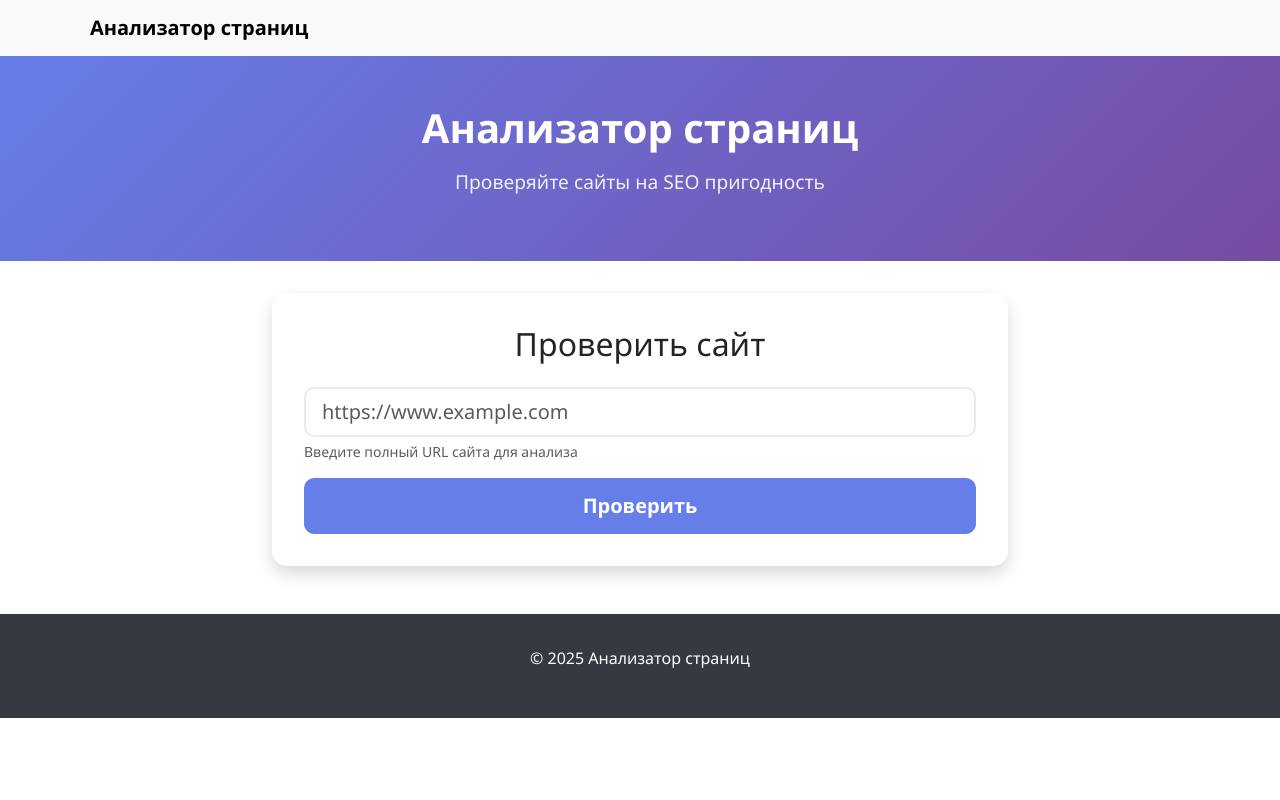
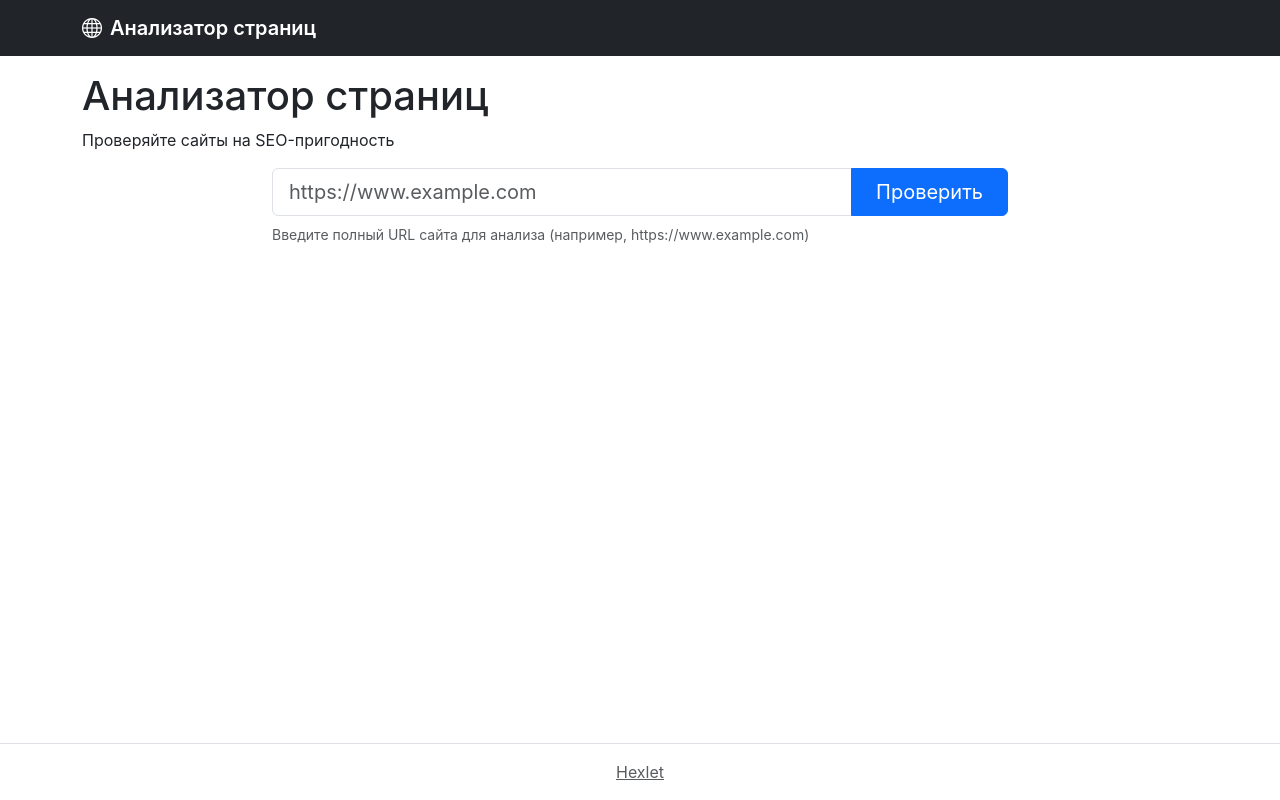
Before and after one commit to DZharenko/python-project-83, a Flask app: page / in a window 1280 px wide. Run offline with Flask 3, Linux system fonts and the light colour scheme.

Commit message:
add database controllers and templates

```diff
--- /dev/null
+++ b/database.sql
@@ -0,0 +1,5 @@
+CREATE TABLE IF NOT EXISTS urls (
+    id BIGINT PRIMARY KEY GENERATED ALWAYS AS IDENTITY,
+    name VARCHAR(255) UNIQUE NOT NULL,
+    created_at TIMESTAMP DEFAULT CURRENT_TIMESTAMP
+);
--- a/page_analyzer/app.py
+++ b/page_analyzer/app.py
@@ -1,7 +1,8 @@
 import os
 
 from dotenv import load_dotenv
-from flask import Flask, render_template
+from flask import Flask, render_template, request, redirect, url_for, flash
+from models import validate_url, add_url, get_url_by_id, get_all_urls
 
 load_dotenv()
 
@@ -13,6 +14,51 @@ app.config['SECRET_KEY'] = os.getenv('SECRET_KEY')
 def index():
     return render_template("index.html")
 
+@app.route("/urls", methods=['POST'])
+def urls_post():
+    url = request.form.get('url', '').strip()
+
+    # Валидация
+    error = validate_url(url)
+    if error:
+        flash(error, 'danger')
+        return render_template("index.html", url=url), 422
+
+    try:
+        url_id = add_url(url)
+        return redirect(url_for('url_detail', id=url_id))
+    except Exception as e:
+        flash('Произошла ошибка при добавлении URL', 'danger')
+        return render_template("index.html", url=url), 500
+
+@app.route("/urls")
+def urls_list():
+    urls = get_all_urls()
+    return render_template("urls.html", urls=urls)
+
+@app.route("/urls/<int:id>")
+def url_detail(id):
+    url = get_url_by_id(id)
+    if not url:
+        flash('Страница не найдена', 'danger')
+        return redirect(url_for('index'))
+
+    return render_template("url.html", url=url)
+
+# @app.route("/urls/<int:id>")
+# def url_detail(id):
+#     print(f"🔍 Запрос URL с ID: {id}")  # Отладочное сообщение
+#     url = get_url_by_id(id)
+
+#     if not url:
+#         print("❌ URL не найден в базе данных")  # Отладочное сообщение
+#         flash('Страница не найдена', 'danger')
+#         return redirect(url_for('index'))
+
+#     print(f"✅ Найден URL: {url}")  # Отладочное сообщение
+#     return render_template("url.html", url=url)
+
+
 
 if __name__ == "__main__":
-    app.run()
+    app.run(debug=True)
--- a/page_analyzer/static/css/style.css
+++ b/page_analyzer/static/css/style.css
@@ -1,85 +1,28 @@
-/* Основные стили */
 body {
-    font-family: 'Segoe UI', Tahoma, Geneva, Verdana, sans-serif;
+    font-family: -apple-system, BlinkMacSystemFont, 'Segoe UI', Roboto, sans-serif;
 }
 
-/* Герой секция */
-.hero-section {
-    background: linear-gradient(135deg, #667eea 0%, #764ba2 100%);
-    color: white;
-    padding: 3rem 0;
-    margin-bottom: 2rem;
+.min-vh-100 {
+    min-height: 100vh;
 }
 
-.hero-title {
-    font-size: 2.5rem;
-    font-weight: bold;
-    margin-bottom: 1rem;
-}
-
-.hero-subtitle {
-    font-size: 1.2rem;
-    opacity: 0.9;
-}
-
-/* Секция анализа */
-.section-analysis {
-    margin-bottom: 3rem;
-}
-
-.card {
-    border: none;
-    border-radius: 15px;
-}
-
-.card-body {
-    padding: 2rem;
-}
-
-.form-control {
-    border-radius: 10px;
-    border: 2px solid #e9ecef;
-}
-
-.form-control:focus {
-    border-color: #667eea;
-    box-shadow: 0 0 0 0.2rem rgba(102, 126, 234, 0.25);
-}
-
-.btn-primary {
-    background-color: #667eea;
-    border-color: #667eea;
-    border-radius: 10px;
-    padding: 0.75rem;
+.navbar-brand {
     font-weight: 600;
 }
 
-.btn-primary:hover {
-    background-color: #5a67d8;
-    border-color: #5a67d8;
-    transform: translateY(-2px);
-    transition: all 0.3s ease;
+.input-group-lg .form-control {
+    border-radius: 0.375rem 0 0 0.375rem;
 }
 
-/* Футер */
-.footer {
-    background-color: #343a40;
-    color: white;
-    padding: 2rem 0;
-    margin-top: 3rem;
+.input-group-lg .btn {
+    border-radius: 0 0.375rem 0.375rem 0;
 }
 
-/* Адаптивность */
-@media (max-width: 768px) {
-    .hero-title {
-        font-size: 2rem;
-    }
+.table th {
+    font-weight: 600;
+}
 
-    .hero-subtitle {
-        font-size: 1rem;
-    }
-
-    .card-body {
-        padding: 1.5rem;
-    }
+.alert {
+    border: none;
+    border-radius: 0.5rem;
 }
--- a/page_analyzer/templates/index.html
+++ b/page_analyzer/templates/index.html
@@ -4,62 +4,69 @@
     <meta charset="UTF-8">
     <meta name="viewport" content="width=device-width, initial-scale=1.0">
     <title>Анализатор страниц</title>
-    <!-- Bootstrap CSS CDN -->
     <link href="https://cdn.jsdelivr.net/npm/bootstrap@5.3.0/dist/css/bootstrap.min.css" rel="stylesheet">
-    <!-- Custom CSS -->
+    <link href="https://cdn.jsdelivr.net/npm/bootstrap-icons@1.10.0/font/bootstrap-icons.css" rel="stylesheet">
     <link rel="stylesheet" href="{{ url_for('static', filename='css/style.css') }}">
 </head>
-<body>
+<body class="min-vh-100 d-flex flex-column">
     <!-- Навигационная панель -->
-    <nav class="navbar navbar-expand-lg navbar-light bg-light">
+    <nav class="navbar navbar-expand-lg navbar-dark bg-dark">
         <div class="container">
-            <a class="navbar-brand fw-bold" href="#">
+            <a class="navbar-brand" href="{{ url_for('index') }}">
                 <i class="bi bi-globe me-2"></i>Анализатор страниц
             </a>
         </div>
     </nav>
 
-    <!-- Герой секция -->
-    <section class="hero-section">
-        <div class="container text-center">
-            <h1 class="hero-title">Анализатор страниц</h1>
-            <p class="hero-subtitle">Проверяйте сайты на SEO пригодность</p>
-        </div>
-    </section>
+    <!-- Основной контент -->
+    <main class="flex-grow-1">
+        <div class="container-lg mt-3">
+            <h1>Анализатор страниц</h1>
+            <p>Проверяйте сайты на SEO-пригодность</p>
 
-    <!-- Форма анализа -->
-    <section class="container section-analysis">
-        <div class="row justify-content-center">
-            <div class="col-lg-8">
-                <div class="card shadow">
-                    <div class="card-body">
-                        <h2 class="text-center mb-4">Проверить сайт</h2>
-                        <form action="/urls" method="post">
-                            <div class="mb-3">
-                                <input type="text" class="form-control form-control-lg"
-                                       name="url"
-                                       placeholder="https://www.example.com"
-                                       required>
-                                <div class="form-text">Введите полный URL сайта для анализа</div>
-                            </div>
-                            <button type="submit" class="btn btn-primary btn-lg w-100">
-                                Проверить
-                            </button>
-                        </form>
+            <!-- Flash сообщения -->
+            {% with messages = get_flashed_messages(with_categories=true) %}
+                {% if messages %}
+                    {% for category, message in messages %}
+                        <div class="alert alert-{{ 'danger' if category == 'danger' else 'success' if category == 'success' else 'info' }} alert-dismissible fade show" role="alert">
+                            {{ message }}
+                            <button type="button" class="btn-close" data-bs-dismiss="alert" aria-label="Close"></button>
+                        </div>
+                    {% endfor %}
+                {% endif %}
+            {% endwith %}
+
+            <!-- Форма -->
+            <form action="{{ url_for('urls_post') }}" method="post" class="row justify-content-center">
+                <div class="col-12 col-md-8">
+                    <div class="input-group input-group-lg">
+                        <input type="text"
+                               name="url"
+                               placeholder="https://www.example.com"
+                               value="{{ url or '' }}"
+                               class="form-control form-control-lg"
+                               required>
+                        <button type="submit" class="btn btn-primary px-4">
+                            Проверить
+                        </button>
+                    </div>
+                    <div class="form-text text-muted mt-2">
+                        Введите полный URL сайта для анализа (например, https://www.example.com)
                     </div>
                 </div>
-            </div>
+            </form>
         </div>
-    </section>
+    </main>
 
     <!-- Футер -->
-    <footer class="footer">
-        <div class="container text-center">
-            <p>&copy; 2025 Анализатор страниц</p>
+    <footer class="border-top py-3 mt-5">
+        <div class="container-lg">
+            <div class="text-center text-muted">
+                <a href="https://ru.hexlet.io/" class="text-muted">Hexlet</a>
+            </div>
         </div>
     </footer>
 
-    <!-- Bootstrap JS CDN -->
     <script src="https://cdn.jsdelivr.net/npm/bootstrap@5.3.0/dist/js/bootstrap.bundle.min.js"></script>
 </body>
 </html>
--- a/pyproject.toml
+++ b/pyproject.toml
@@ -8,6 +8,8 @@ dependencies = [
     "dotenv>=0.9.9",
     "flask>=3.1.2",
     "gunicorn>=23.0.0",
+    "psycopg2-binary>=2.9.10",
+    "validators>=0.35.0",
 ]
 
 [dependency-groups]
```
Also changed, not shown: page_analyzer/models.py (added, +90 -0 lines), page_analyzer/templates/url.html (added, +49 -0 lines), page_analyzer/templates/urls.html (added, +53 -0 lines), 3 other files.
